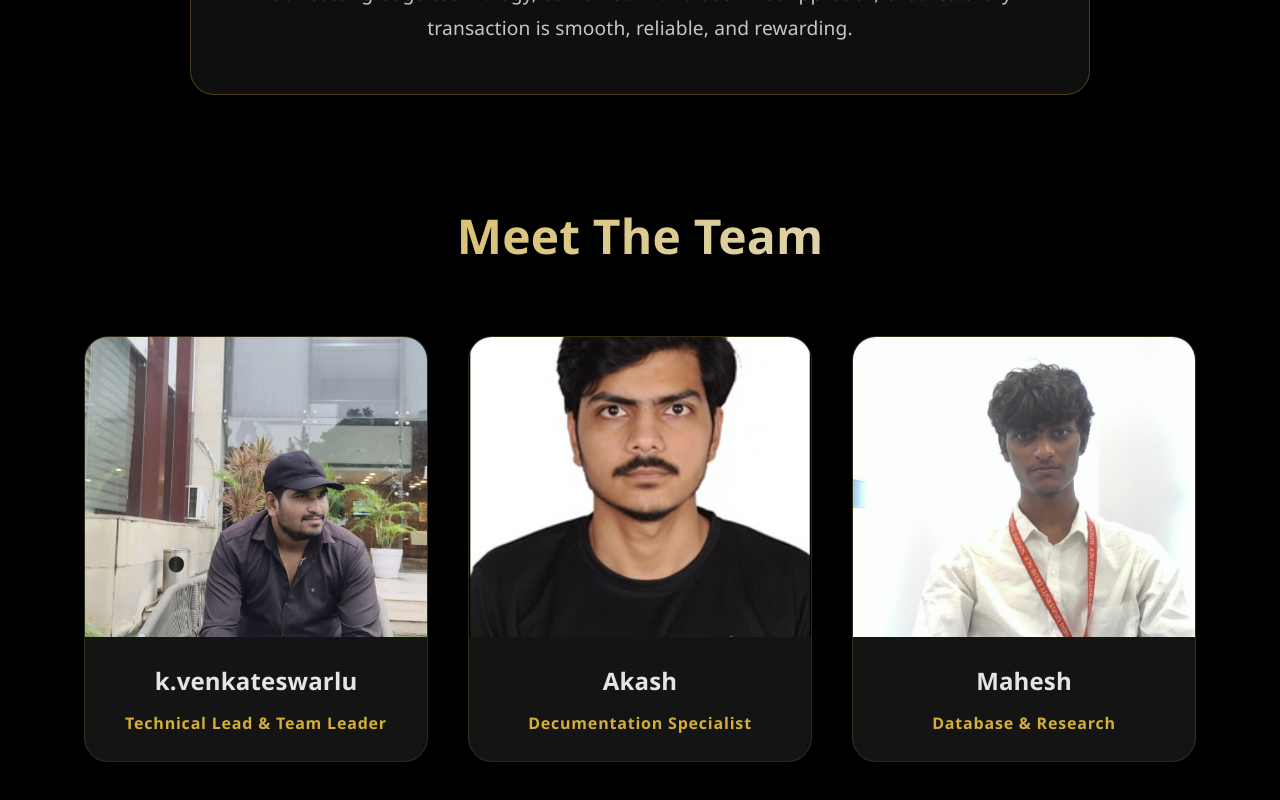
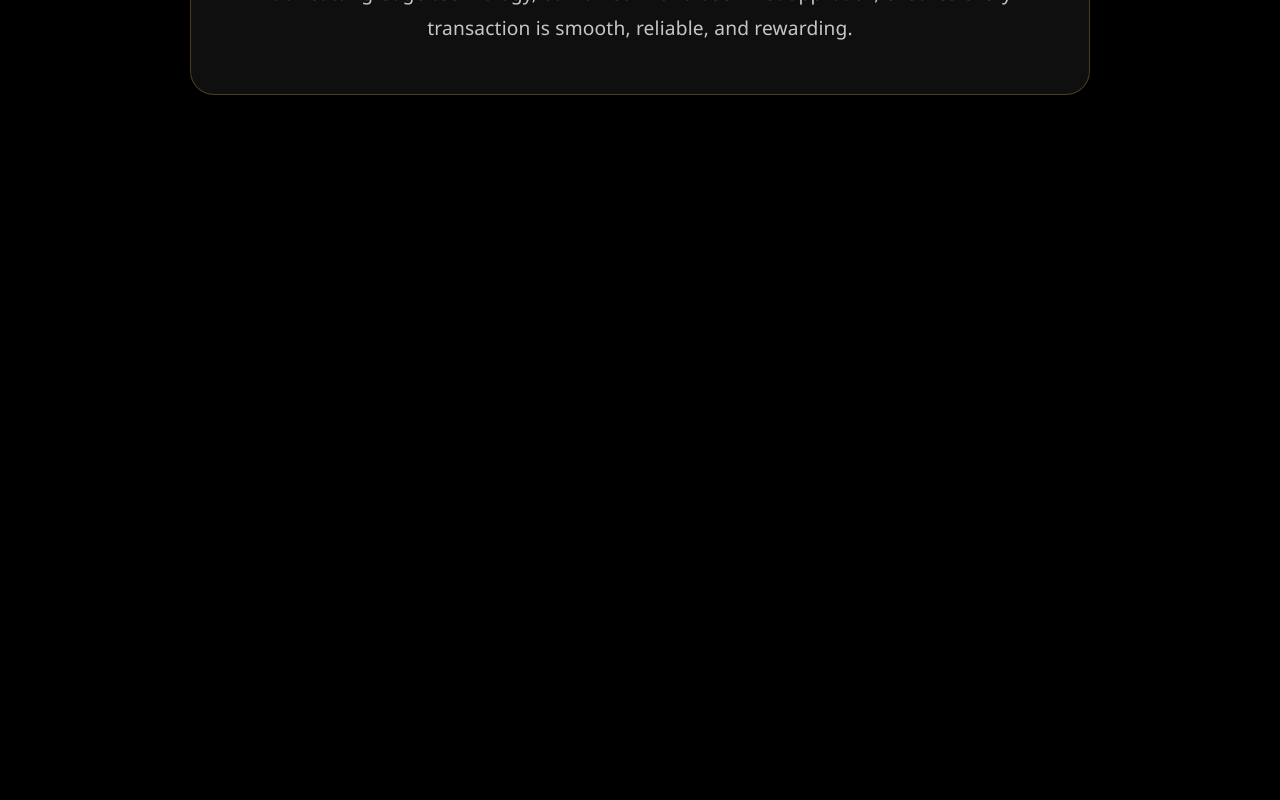
Before and after one commit to komminenivenkatesh/vahan-bhazar, a React (Vite) app in the folder frontend/: page /about in a window 1280 px wide. Shown: the part 1361-2161 px from the top of the page. After the commit the page ends 1536 px from the top, so only its background shows below. Built offline with nearby package versions, Linux system fonts and the light colour scheme; sample sign-in values are in the browser's storage.

Commit message:
feat(about): remove meet the team section

```diff
--- a/frontend/src/pages/About.tsx
+++ b/frontend/src/pages/About.tsx
@@ -209,68 +209,6 @@ const About: React.FC = () => {
               Our cutting-edge technology, combined with a user-first approach, ensures every transaction is smooth, reliable, and rewarding.
             </p>
           </motion.div>
-
-          {/* Meet the Team */}
-          <motion.div
-            initial={{ opacity: 0, y: 60 }}
-            whileInView={{ opacity: 1, y: 0 }}
-            viewport={{ once: true }}
-            transition={{ duration: 0.8 }}
-            style={{
-              maxWidth: '1200px',
-              margin: '100px auto 0',
-              textAlign: 'center'
-            }}
-          >
-            <h2 style={{
-              fontSize: 'clamp(2rem, 4vw, 3rem)',
-              fontWeight: 900,
-              marginBottom: '60px',
-              background: 'linear-gradient(135deg, #d4af37 0%, #e5e5e5 100%)',
-              WebkitBackgroundClip: 'text',
-              WebkitTextFillColor: 'transparent',
-              backgroundClip: 'text'
-            }}>
-              Meet The Team
-            </h2>
-
-            <div style={{
-              display: 'grid',
-              gridTemplateColumns: 'repeat(auto-fit, minmax(280px, 1fr))',
-              gap: '40px',
-              padding: '0 20px'
-            }}>
-                {[
-                { name: "k.venkateswarlu", role: "Technical Lead & Team Leader", img: "/uploads/venky.jpeg" },
-                { name: "Akash", role: "Decumentation Specialist", img: "/uploads/akash.jpeg" },
-                { name: "Mahesh", role: "Database & Research", img: "/uploads/mahesh.jpeg" }
-              ].map((member, idx) => (
-                <motion.div
-                  key={idx}
-                  whileHover={{ y: -10 }}
-                  style={{
-                    background: 'rgba(26, 26, 26, 0.8)',
-                    borderRadius: '24px',
-                    overflow: 'hidden',
-                    border: '1px solid rgba(212, 175, 55, 0.15)',
-                    boxShadow: '0 20px 40px rgba(0,0,0,0.4)'
-                  }}
-                >
-                  <div style={{ height: '300px', overflow: 'hidden' }}>
-                    <img
-                      src={member.img}
-                      alt={member.name}
-                      style={{ width: '100%', height: '100%', objectFit: 'cover', filter: 'grayscale(20%)' }}
-                    />
-                  </div>
-                  <div style={{ padding: '24px' }}>
-                    <h3 style={{ color: '#e5e5e5', fontSize: '1.5rem', marginBottom: '8px' }}>{member.name}</h3>
-                    <p style={{ color: '#d4af37', fontWeight: 600, letterSpacing: '0.05em' }}>{member.role}</p>
-                  </div>
-                </motion.div>
-              ))}
-            </div>
-          </motion.div>
         </motion.section>
       </div>
     </>
```
